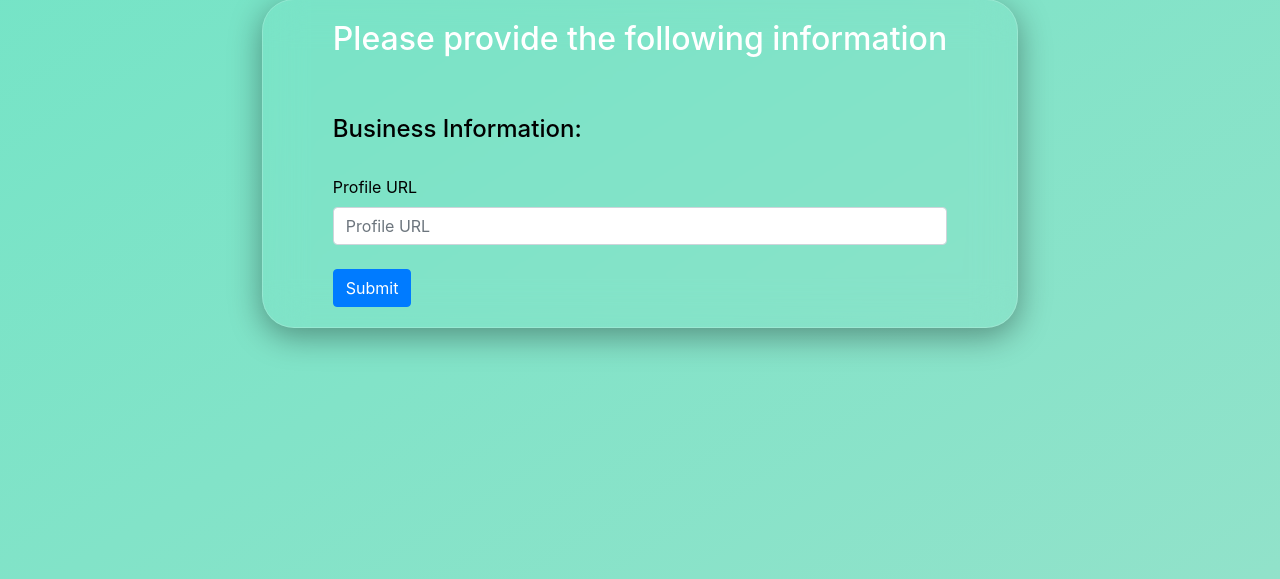
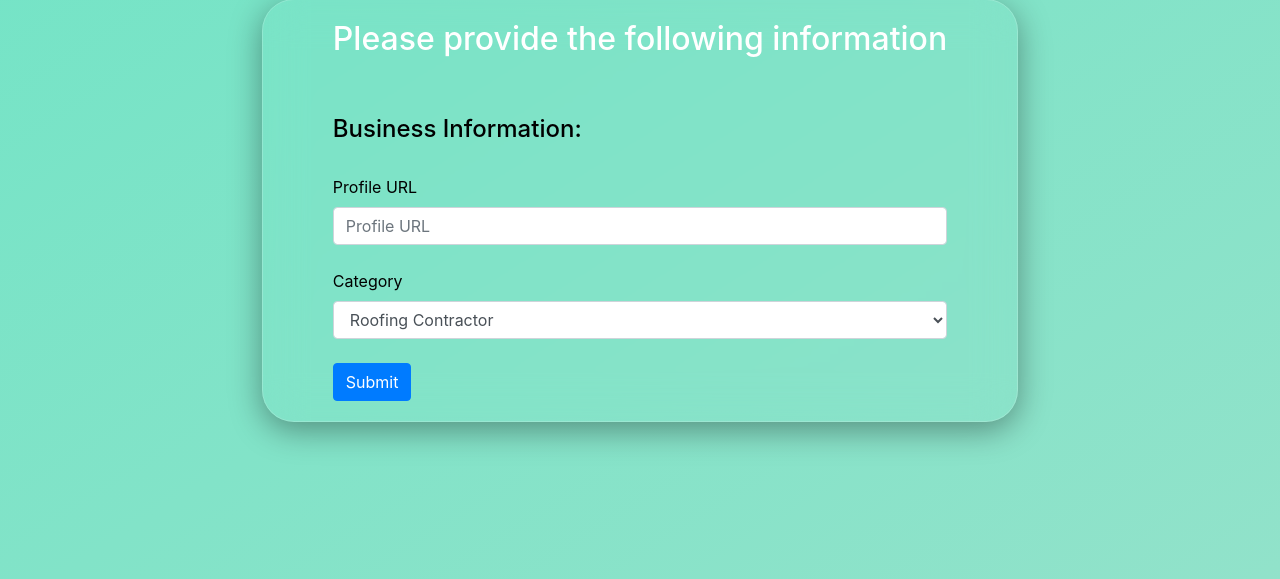
Before and after one commit to mraliimam/Tracking-bot, a Flask app: page /form in a window 1280 px wide. Shown: the part 186-765 px from the top of the page. Run offline with Flask 2, Linux system fonts and the light colour scheme; the visitor is signed in with stand-in values (Sample User, id 1); some libraries are stand-ins or nearby versions; some web fonts are replaced.

Commit message:
Category Added

```diff
--- a/market/forms.py
+++ b/market/forms.py
@@ -1,11 +1,25 @@
 from flask_wtf import FlaskForm
-from wtforms import StringField, SubmitField, IntegerField, PasswordField
+from wtforms import StringField, SubmitField, IntegerField, PasswordField, SelectField
 from wtforms.validators import DataRequired
 
 
 class BusinessForm(FlaskForm):
     BusinessName = StringField(label = 'Business Name')
     url = StringField(label = 'Profile URL', validators=[DataRequired()])
+    category = SelectField(
+        label='Category',
+        choices=[
+            ('Roofing Contractor', 'Roofing Contractor'),
+            ('Concrete Contractor', 'Concrete Contractor'),
+            ('General Contractor', 'General Contractor'),
+            ('Insulation Contractor', 'Insulation Contractor'),
+            ('Countertop Contractor', 'Countertop Contractor'),
+            ('Drainage Services', 'Drainage Services'),
+            ('Gutter Service', 'Gutter Service'),
+            ('Credit Counseling Services', 'Credit Counseling Services'),
+            ('Property Investment', 'Property Investment')
+        ]
+    )
     ReviewsCount = IntegerField()
     Review = IntegerField()
     submit = SubmitField(label='Submit')
--- a/market/models.py
+++ b/market/models.py
@@ -32,6 +32,7 @@ class ScrapeData(db.Model):
     id = db.Column(db.Integer(), primary_key=True)
     business_name = db.Column(db.String(), nullable=True)
     nick_name = db.Column(db.String(), nullable=True)
+    category = db.Column(db.String(), nullable = False, default = 'None')
     url = db.Column(db.String(), nullable=False)
     date = db.Column(db.Date(), nullable=False, default=new_york_date)
     reviews_count = db.Column(db.Integer(), default=0)
--- a/market/routes.py
+++ b/market/routes.py
@@ -98,11 +98,13 @@ def home_page():
 
         cols = ScrapeData.__table__.columns.keys()
         businesses_reviews_dates = {
-            (ScrapeData.query.filter_by(url=url).first().business_name, ScrapeData.query.filter_by(url=url).first().url, ScrapeData.query.filter_by(url=url).first().nick_name): zip(review_count_dict[url], dates) for url in url_of_businesses
+            (ScrapeData.query.filter_by(url=url).first().business_name, ScrapeData.query.filter_by(url=url).first().url, ScrapeData.query.filter_by(url=url).first().nick_name, ScrapeData.query.filter_by(url=url).first().category): zip(review_count_dict[url], dates) for url in url_of_businesses
         }
 
         return render_template('home.html', items=items, dates=dates, cols=cols, reviewList=review_count_dict, businesses_reviews_dates=businesses_reviews_dates)
     if request.method == 'POST':
+        category = request.form['category']
+        print(category)
         action_type = request.form['actionType']
         changes = json.loads(request.form['changes']) if action_type in ('editDates', 'editReviews', 'editNickName') else None
 
@@ -117,7 +119,7 @@ def home_page():
                     db.session.add(data_exist)
                     db.session.commit()
                 else:
-                    data = ScrapeData(url=url, business_name=business_name, reviews_count=reviews_count)
+                    data = ScrapeData(url=url, business_name=business_name, reviews_count=reviews_count, category = category)
                     db.session.add(data)
                     try:
                         db.session.commit()
@@ -172,7 +174,7 @@ def home_page():
                         scrape_data = ScrapeData.query.filter_by(url=url).first()
                         if scrape_data:
                             date_format = date_item.split('-')
-                            new_scrape = ScrapeData(url=scrape_data.url, business_name=scrape_data.business_name, date=datetime.date(int(date_format[0]), int(date_format[1]), int(date_format[2])), reviews_count=review)
+                            new_scrape = ScrapeData(url=scrape_data.url, business_name=scrape_data.business_name, date=datetime.date(int(date_format[0]), int(date_format[1]), int(date_format[2])), reviews_count=review, category = category)
                             db.session.add(new_scrape)
             db.session.commit()
             return redirect(url_for('home_page'))
@@ -210,23 +212,29 @@ def form_page():
         return render_template('form.html', form=form)
 
     if request.method == 'POST':
-        form.business_name.data, form.reviews_count.data = scrapperFunction(form.url.data)
+        form.BusinessName.data, form.ReviewsCount.data = scrapperFunction(form.url.data)
 
-        if None in (form.business_name.data, form.reviews_count.data):
-            if form.business_name.data:
-                form.reviews_count.data = 0
+        if None in (form.BusinessName.data, form.ReviewsCount.data):
+            if form.BusinessName.data:
+                form.ReviewsCount.data = 0
             else:
                 flash('Data cannot be scrapped!', category='danger')
                 return redirect(url_for('form_page'))
 
         data_exist = ScrapeData.query.filter_by(date=new_york_date, url=form.url.data).first()
         if data_exist:
-            data_exist.reviews_count = form.reviews_count.data
+            data_exist.reviews_count = form.ReviewsCount.data
             db.session.add(data_exist)
             db.session.commit()
             return redirect(url_for('form_page'))
         else:
-            data = ScrapeData(**form_to_dict(form))
+            # data = ScrapeData(**form_to_dict(form))
+            data = ScrapeData(
+                business_name = form.BusinessName.data,
+                url = form.url.data,
+                reviews_count = form.ReviewsCount.data,
+                category = form.category.data
+            )
             db.session.add(data)
             try:
                 db.session.commit()
--- a/market/templates/form.html
+++ b/market/templates/form.html
@@ -24,6 +24,11 @@
             {{ form.url.label }}
             {{ form.url( class= 'form-control', placeholder = 'Profile URL') }}
         </div>
+        <br>
+        <div>
+            {{ form.category.label }}
+            {{ form.category(class = 'form-control') }}
+        </div>
     <br>
 
     {{ form.submit(class = 'btn btn-primary') }}
--- a/market/templates/home.html
+++ b/market/templates/home.html
@@ -55,6 +55,9 @@
                 Nick Name
               </th>
               <th>
+                Category
+              </th>
+              <th>
                 Action
               </th>
               {% for date in dates %}
@@ -77,9 +80,11 @@
             <tr>
               <td><a href="{{ business[1] }}" target="_blank">{{ business[0] }}</a></td>
               <td data-business="{{ business[1] }}">{{ business[2] }}</td>
+              <td>{{ business[3] }}</td>
               <td>
                 <div class="row">
                   <div class="col">
+                    <input type="hidden" name="category" value = "{{ business[3] }}">
                     <button type="submit" name = "business" class="btn btn-success" onclick="document.getElementById('actionType').value = 'getBusiness';" value="{{ business[1] }}">Get Reviews</button>
                   </div>
                   <div class="col"><button type="submit" name = "business" class="btn btn-danger" onclick="document.getElementById('actionType').value = 'delBusiness';" value="{{ business[1] }}">Delete</button></div>
```
